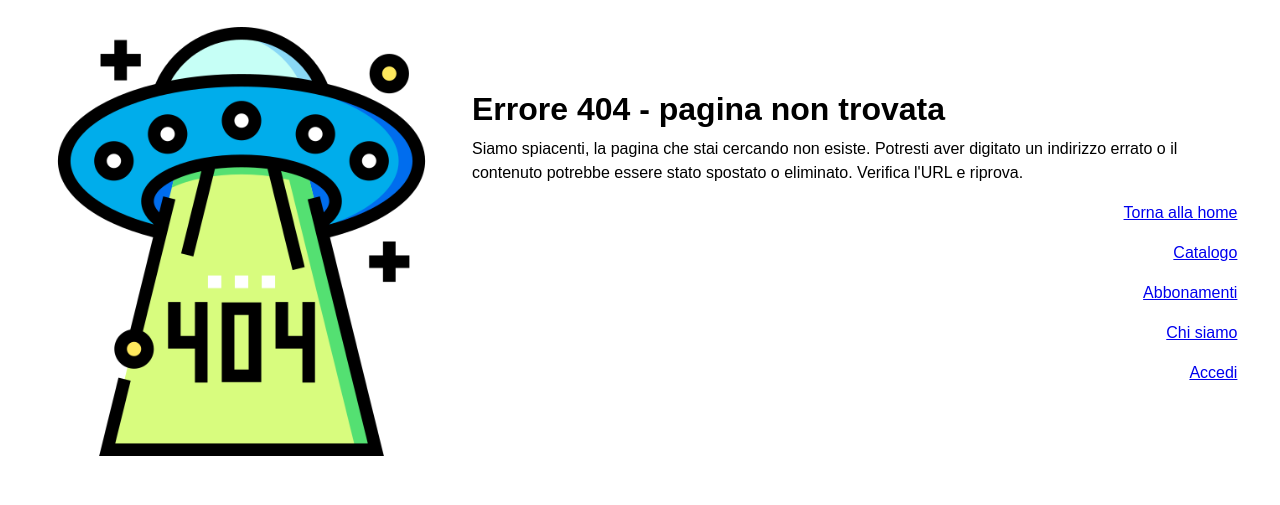
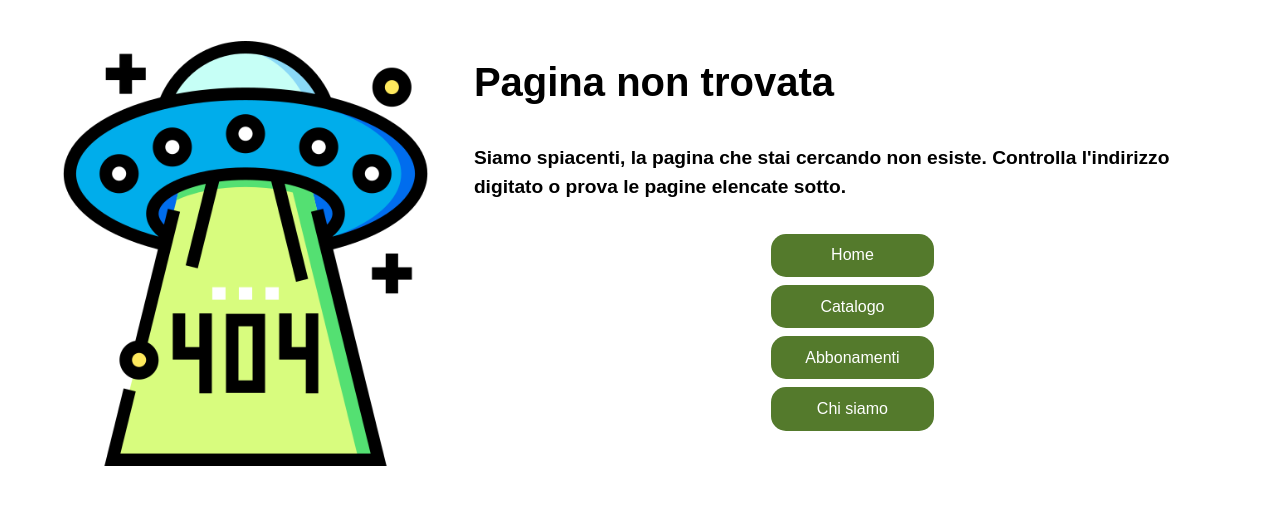
Before and after one commit to MatteoSquarz/GameHub, a PHP site: page /404.html in a window 1280 px wide. Shown: the top 505 px of the page. Run offline with PHP 8.4, Linux system fonts and the light colour scheme.

Commit message:
pagine errore finite ed in php

```diff
--- a/404.html
+++ b/404.html
@@ -6,19 +6,20 @@
     <meta name="author" content="Francesco Lapenna">
     <link rel="stylesheet" href="style.css">
     <link rel = "stylesheet" href="mobile.css" media="screen and (max-width:768px)">
-    <title>Errore 404</title>
+    <title>Errore 404 - GameHub</title>
 </head>
 <body class="error-page">
     <div class="error-container">
-        <img class="error-img" src="assets/404-error.png" alt="immagine errore 404">
+        <img class="error-img" src="assets/404-error.png" alt="">
         <div class="error-info">
-            <h1 class="error-msg">Errore 404 - pagina non trovata</h1>
-            <p class="error-descr">Siamo spiacenti, la pagina che stai cercando non esiste. Potresti aver digitato un indirizzo errato o il contenuto potrebbe essere stato spostato o eliminato. Verifica l'URL e riprova.</p>
-            <a href="index.html">Torna alla <span lang="en">home</span></a>
-            <a href="catalogo.html">Catalogo</a>
-            <a href="abbonamenti.html">Abbonamenti</a>
-            <a href="chiSiamo.html">Chi siamo</a>
-            <a href="login.html">Accedi</a>
+            <h1 class="error-msg">Pagina non trovata</h1>
+            <h2 class="error-descr">Siamo spiacenti, la pagina che stai cercando non esiste. Controlla l'indirizzo digitato o prova le pagine elencate sotto.</h2>
+            <li>
+                <a href="index.php"><span lang="en">Home</span></a>
+                <a href="catalogo.php">Catalogo</a>
+                <a href="abbonamenti.php">Abbonamenti</a>
+                <a href="chiSiamo.php">Chi siamo</a>
+            </li>
         </div>
     </div>
 </body>
--- /dev/null
+++ b/404.php
@@ -0,0 +1,4 @@
+<?php
+$paginaHTML = file_get_contents('404.html');
+echo $paginaHTML;
+?>
--- /dev/null
+++ b/500.php
@@ -0,0 +1,4 @@
+<?php
+$paginaHTML = file_get_contents('500.html');
+echo $paginaHTML;
+?>
--- a/mobile.css
+++ b/mobile.css
@@ -195,5 +195,5 @@ header #profile{
 }
 
 .error-img {
-    max-width: 100%;
+    max-width: 90%;
 }
--- a/style.css
+++ b/style.css
@@ -981,33 +981,59 @@ hr{
 
 .error-container {
     justify-self: center;
-    margin: 2vw;
+    margin: 1em 2em;
     display: flex;
     justify-content: center;
+
 }
 
 .error-img {
     max-width: 35%;
     height: auto;
     align-self: center;
+    margin-top: 1.5em;
 }
 
 .error-info {
     display: flex;
     flex-direction: column;
     justify-content: center;
-    gap: 1em;
+    gap: 2em;
     padding: 1em;
 }
 
 .error-msg {
     color: black;
+    font-size: 2.5em;
+    line-height: 1.5em;
 }
 
 .error-descr {
     color: black;
+    font-size: 1.2em;
+    line-height: 1.5em;
 }
 
-.error-info a {
-    align-self: flex-end;
+.error-info li{
+    display: flex;
+    flex-direction: column;
+    gap: 0.5em;
 }
+
+.error-info li a{
+    align-self: center;
+}
+
+.error-info li a{
+    background-color: var(--bglinkcolor);
+    color: var(--linktxtcolor);
+    width: 9em;
+    padding: 0.6em;
+    text-align: center;
+    border-radius: 15px;
+    text-decoration: none;
+}
+
+.error-info li a:visited{
+    background-color: var(--bgvisitedcolor);
+}
```
Also changed, not shown: 500.html (+3 -4 lines).
